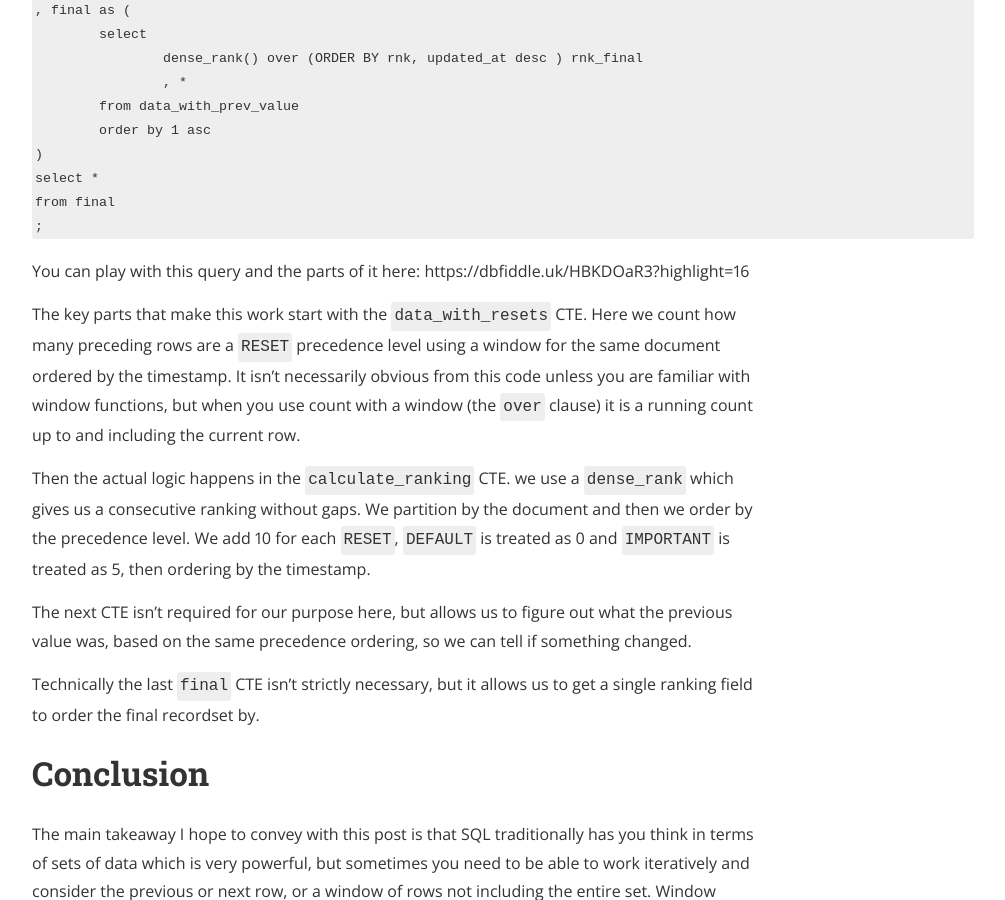
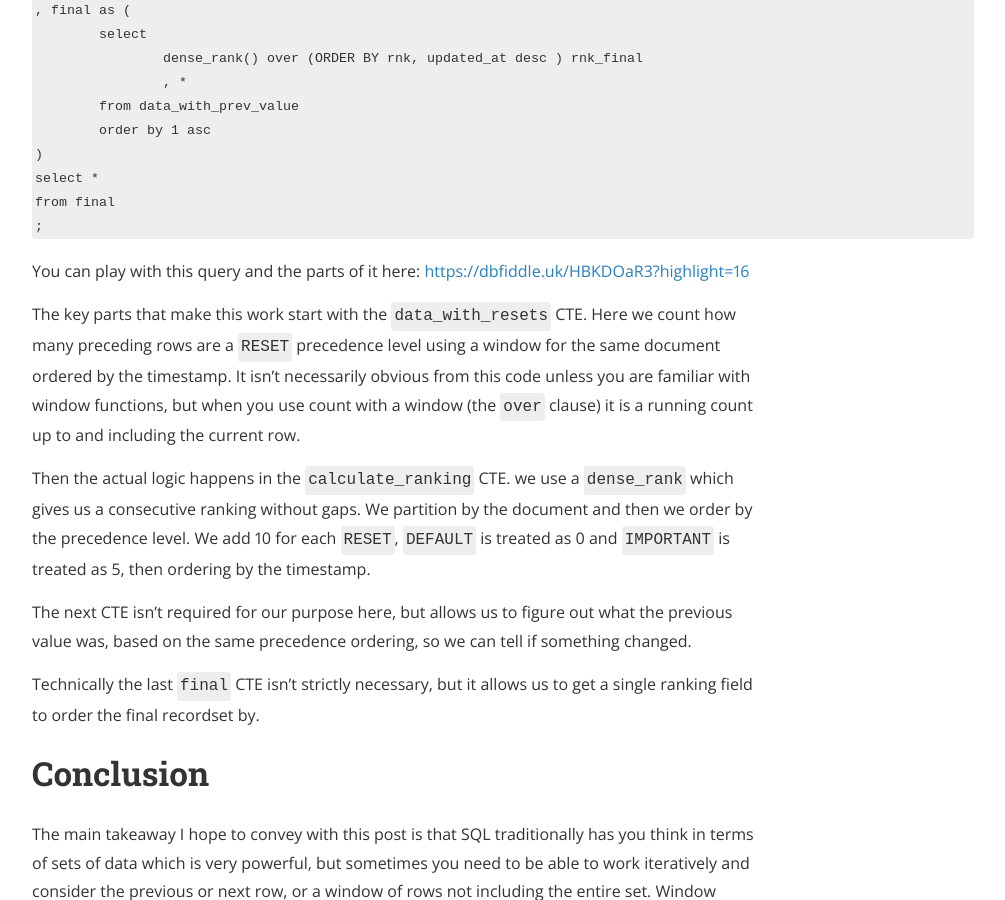
Before and after one commit to ryanguill/ryanguill.github.io, a Jekyll site: the page built from _posts/2025-01-26-precedence-level-using-window-functions-in-sql.markdown, in a window 1280 px wide and 900 px high, scrolled down 2860 px. Shown: the whole window, without its empty margins (240-1245 px from the left). Built offline with Jekyll 4.4.1, drawn with Linux system fonts in a browser that asks for light colours; nearby versions of some CDN libraries; comment, search, counter and statistics services are not loaded; a style sheet for code colours, icons or effects is not loaded; some of the changed lines change nothing that is shown.

Commit message:
add link to fiddle

````diff
--- a/_posts/2025-01-26-precedence-level-using-window-functions-in-sql.markdown
+++ b/_posts/2025-01-26-precedence-level-using-window-functions-in-sql.markdown
@@ -89,7 +89,7 @@ from final
 ;
 ```
 
-You can play with this query and the parts of it here: https://dbfiddle.uk/HBKDOaR3?highlight=16
+You can play with this query and the parts of it here: [https://dbfiddle.uk/HBKDOaR3?highlight=16](https://dbfiddle.uk/HBKDOaR3?highlight=16)
 
 The key parts that make this work start with the `data_with_resets` CTE. Here we count how many preceding rows are a `RESET` precedence level using a window for the same document ordered by the timestamp. It isn't necessarily obvious from this code unless you are familiar with window functions, but when you use count with a window (the `over` clause) it is a running count up to and including the current row.
 
````
